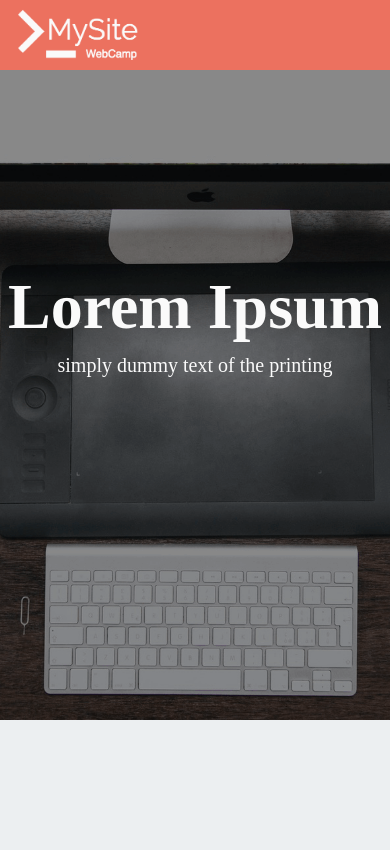
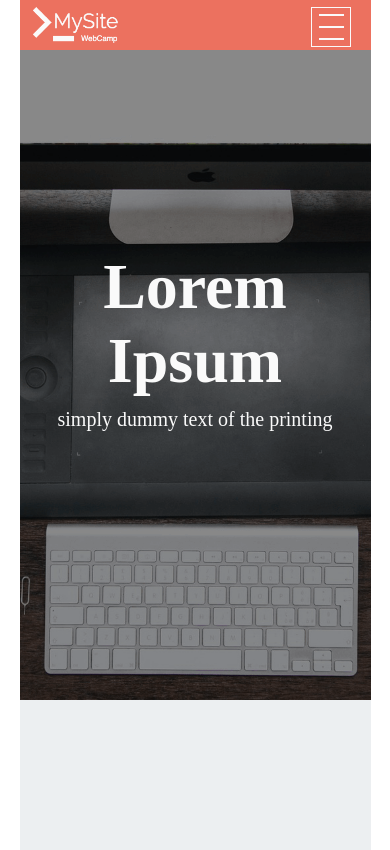
Before and after one commit to nuoodaisuki/website, a plain HTML site: page index.html in a window 390 px wide. Shown: the top 850 px of the page. Drawn offline with Linux system fonts and the light colour scheme.

Commit message:
ハンバーガーメニューの実装

```diff
--- a/index.html
+++ b/index.html
@@ -2,6 +2,7 @@
 <html lang="ja">
   <head>
     <meta charset="UTF-8">
+    <meta name="viewport" content="width=device-width,initial-scale=1.0">
     <script src="https://kit.fontawesome.com/a9f61c314b.js" crossorigin="anonymous"></script>
     <link rel="stylesheet" href="style.css" />
     <title>MySite</title>
@@ -13,6 +14,11 @@
         <a href="#About">
           <img class="logo" src="img/logo.png" alt="ロゴの名前">
         </a>
+        <div class="hamburger-menu">
+          <span class="line"></span>
+          <span class="line"></span>
+          <span class="line"></span>
+        </div>
         <nav>
           <ul>
             <li class="nav-list-item"><a href="#Portfolio">Portfolio</a></li>
--- a/style.css
+++ b/style.css
@@ -255,3 +255,40 @@ footer {
   font-size: 16px;
   color: #FAFAFA;
 }
+
+@media screen and (max-width:768px) {
+  body {
+    max-width: 90%;
+    margin: 0 auto;
+  }
+
+  header {
+    height: 50px;
+  }
+
+  .logo {
+    height: 50px;
+  }
+
+  .nav-list-item {
+    display: none;
+  }
+
+  .hamburger-menu {
+    position: absolute;
+    right: 10%;
+    width: 40px;
+    height: 40px;
+    border: 1px solid #FAFAFA;
+    display: flex;
+    flex-direction: column;
+    justify-content: center;
+  }
+
+  .line {
+    height: 2px;
+    width: 25px;
+    background-color: #FAFAFA;
+    margin: 5px auto;
+  }
+}
```
